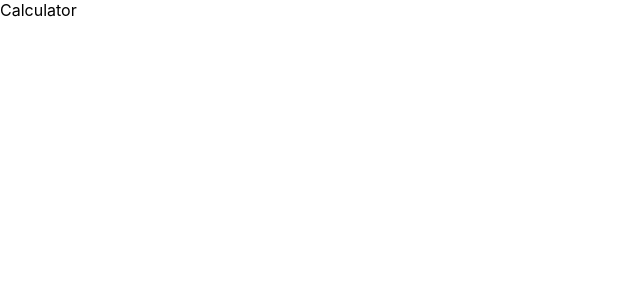
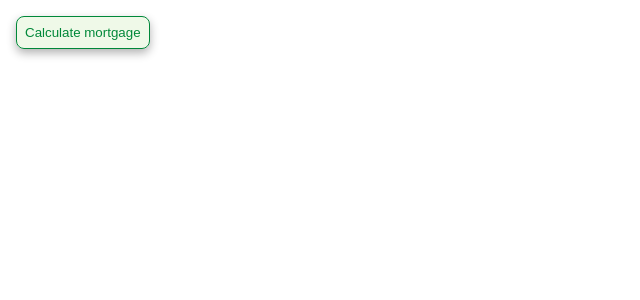
Before and after one commit to magda5281/mortgage-calculator, a React (Create React App) app: page / in a window 1280 px wide. Shown: the top 300 px of the page, without its empty margins (0-640 px from the left). Built offline with nearby package versions, Linux system fonts and the light colour scheme.

Commit message:
Add modal

```diff
--- a/package.json
+++ b/package.json
@@ -11,6 +11,7 @@
     "@types/node": "^16.18.126",
     "@types/react": "^19.0.12",
     "@types/react-dom": "^19.0.4",
+    "lucide-react": "^0.483.0",
     "react": "^19.0.0",
     "react-dom": "^19.0.0",
     "react-scripts": "5.0.1",
--- a/src/App.tsx
+++ b/src/App.tsx
@@ -1,5 +1,26 @@
+import { useState } from 'react';
+import { Modal } from './components/Modal';
+
 function App() {
-  return <div className="calculator">Calculator</div>;
+  const [isOpenModal, setOpenModal] = useState(false);
+
+  return (
+    <section className="mortgage_section">
+      <button
+        className="primary_btn"
+        onClick={() => {
+          setOpenModal(true);
+        }}>
+        Calculate mortgage
+      </button>
+      <Modal
+        isOpen={isOpenModal}
+        onClose={() => setOpenModal(false)}
+        title="Mortgage calculator">
+        <div>Mortgage calculator form </div>
+      </Modal>
+    </section>
+  );
 }
 
 export default App;
--- /dev/null
+++ b/src/components/Modal.tsx
@@ -0,0 +1,44 @@
+import React, { useRef, useEffect } from 'react';
+import { X } from 'lucide-react';
+import '../styles/modal.css';
+
+interface ModalProps {
+  isOpen: boolean;
+  onClose: () => void;
+  children: React.ReactNode;
+  title: string;
+  className?: string;
+}
+
+export const Modal: React.FC<ModalProps> = ({
+  isOpen,
+  onClose,
+  children,
+  className = '',
+  title,
+}) => {
+  const dialogRef = useRef<HTMLDialogElement>(null);
+
+  useEffect(() => {
+    const dialog = dialogRef.current;
+    if (dialog) {
+      if (isOpen) {
+        dialog.showModal();
+      } else {
+        dialog.close();
+      }
+    }
+  }, [isOpen]);
+
+  return (
+    <dialog ref={dialogRef} className={`modal ${className}`} onCancel={onClose}>
+      <div className="modal_header">
+        <h2>{title}</h2>
+        <button className="close-button" onClick={onClose} aria-label="Close">
+          <X />
+        </button>
+      </div>
+      {children}
+    </dialog>
+  );
+};
--- a/src/styles/global.css
+++ b/src/styles/global.css
@@ -2,8 +2,8 @@
 :root {
   --brand-color-primary: #008839;
   --brand-color-secondary: #62c422;
+  --brand-color-background: rgba(98, 196, 34, 0.1);
   --text-color: #333;
-  --background-color: #f4f4f4;
   --font-family:
     -apple-system, BlinkMacSystemFont, 'Segoe UI', 'Roboto', 'Oxygen', 'Ubuntu',
     'Cantarell', 'Fira Sans', 'Droid Sans', 'Helvetica Neue', sans-serif;
@@ -18,7 +18,23 @@
 
 body {
   margin: 0;
+  width: 100vw;
+  height: 100vh;
+  color: var(--text-color);
   font-family: var(--font-family);
   -webkit-font-smoothing: antialiased;
   -moz-osx-font-smoothing: grayscale;
 }
+
+.mortgage_section {
+  padding: 1rem;
+}
+
+.primary_btn {
+  padding: 0.5rem;
+  color: var(--brand-color-primary);
+  border: 1px solid var(--brand-color-primary);
+  border-radius: 8px;
+  box-shadow: 0px 4px 10px rgba(0, 0, 0, 0.3);
+  background-color: var(--brand-color-background);
+}
--- /dev/null
+++ b/src/styles/modal.css
@@ -0,0 +1,38 @@
+.modal {
+  background: white;
+  padding: 20px;
+  border-radius: 10px;
+  max-width: 500px;
+  width: 90%;
+  box-shadow: 0px 4px 10px rgba(0, 0, 0, 0.3);
+  border: none;
+  position: fixed;
+  top: 50%;
+  left: 50%;
+  transform: translate(-50%, -50%);
+  color: var(--brand-color-primary);
+}
+.modal::backdrop {
+  background: var(--brand-color-background);
+  backdrop-filter: blur(5px);
+}
+
+.close-button {
+  position: absolute;
+  top: 10px;
+  right: 10px;
+  background: transparent;
+  border: none;
+  font-size: 20px;
+  cursor: pointer;
+  color: var(--brand-color-primary);
+}
+
+@media (prefers-color-scheme: dark) {
+  .modal::backdrop {
+    background: var(
+      --brand-color-background,
+    ); /* Ensure backdrop stays consistent */
+    backdrop-filter: blur(5px);
+  }
+}
```
Also changed, not shown: 1 other file (tests, documents, lock files or other folders).
